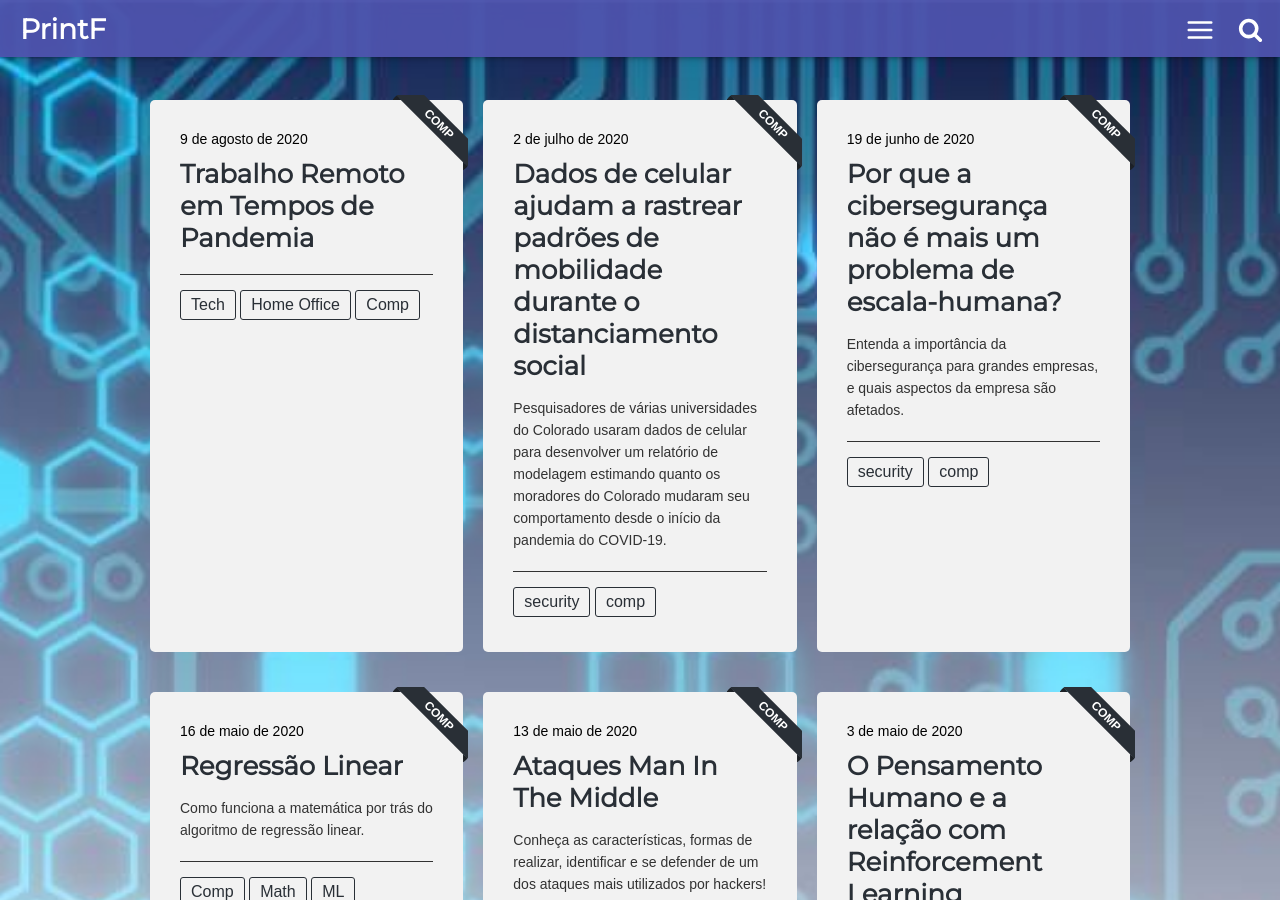
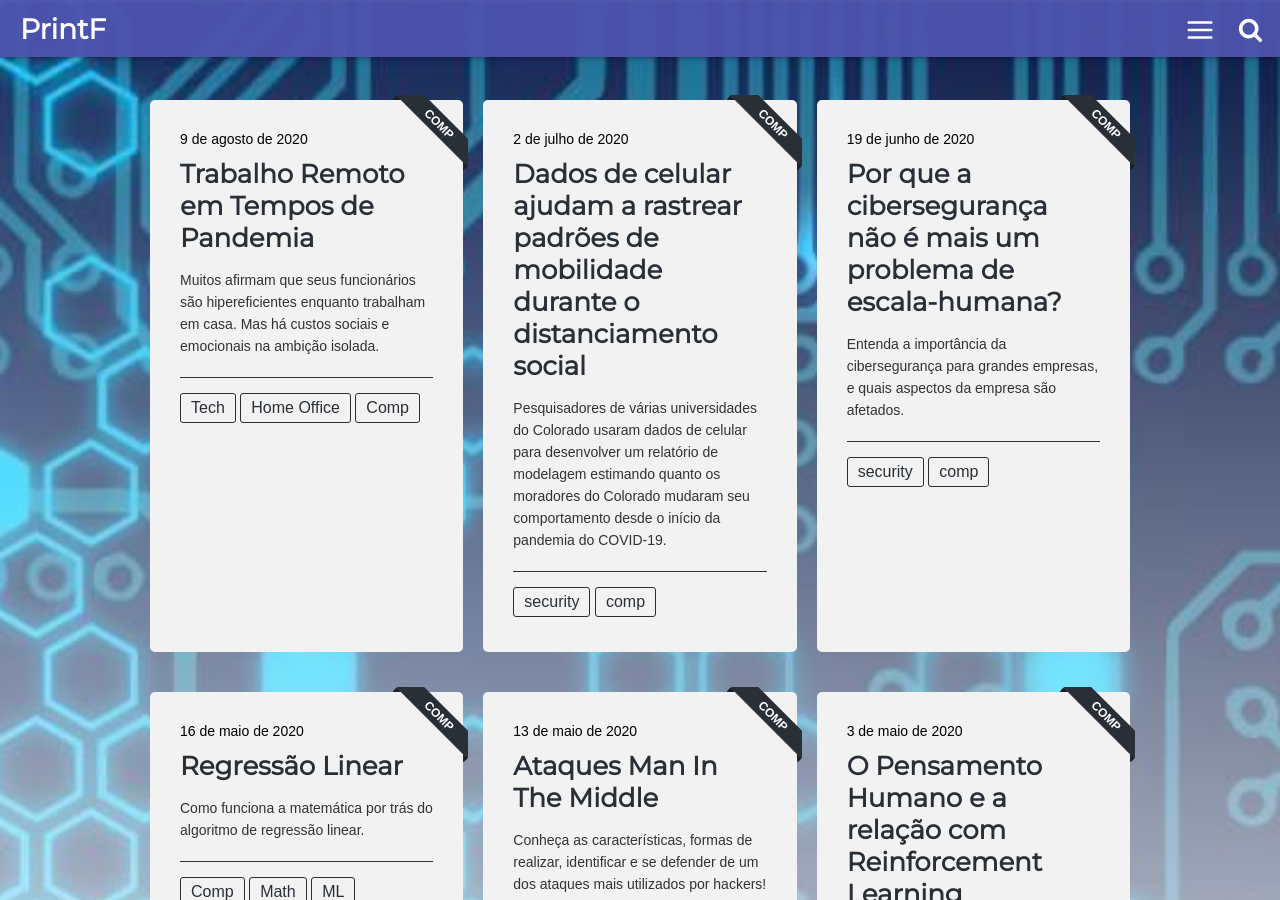
Before and after one commit to comppet/PrintF, a Jekyll site: the page built from index.html, in a window 1280 px wide and 900 px high. Built offline with Jekyll 4.4.1, drawn with Linux system fonts in a browser that asks for light colours; nearby versions of some CDN libraries.

Commit message:
Update from Forestry.io comppet.ufu@gmail.com updated _posts/2020-08-08-trabalho-remoto-em-tempos-de-pandemia.md

```diff
--- a/_posts/2020-08-08-trabalho-remoto-em-tempos-de-pandemia.md
+++ b/_posts/2020-08-08-trabalho-remoto-em-tempos-de-pandemia.md
@@ -5,8 +5,10 @@ date: 2020-08-08 22:45:00 -0300
 author-post: Breno Corrêa
 title: Trabalho Remoto em Tempos de Pandemia
 image: ''
-description: ''
-introduction: ''
+description: Muitos afirmam que seus funcionários são hipereficientes enquanto trabalham
+  em casa. Mas há custos sociais e emocionais na ambição isolada.
+introduction: Muitos afirmam que seus funcionários são hipereficientes enquanto trabalham
+  em casa. Mas há custos sociais e emocionais na ambição isolada.
 main-class: comp
 color: "#265AA9"
 tags:
```
